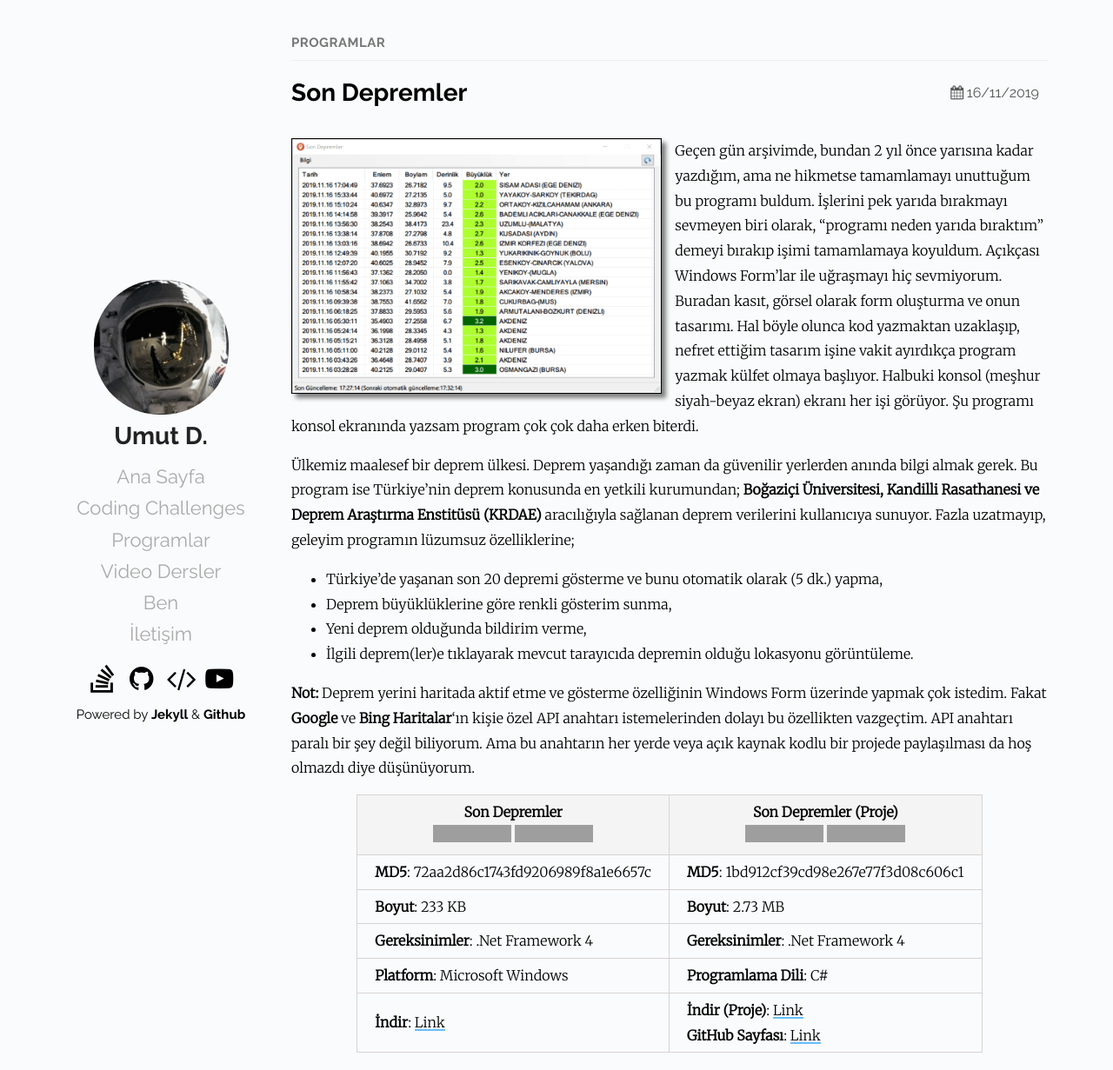
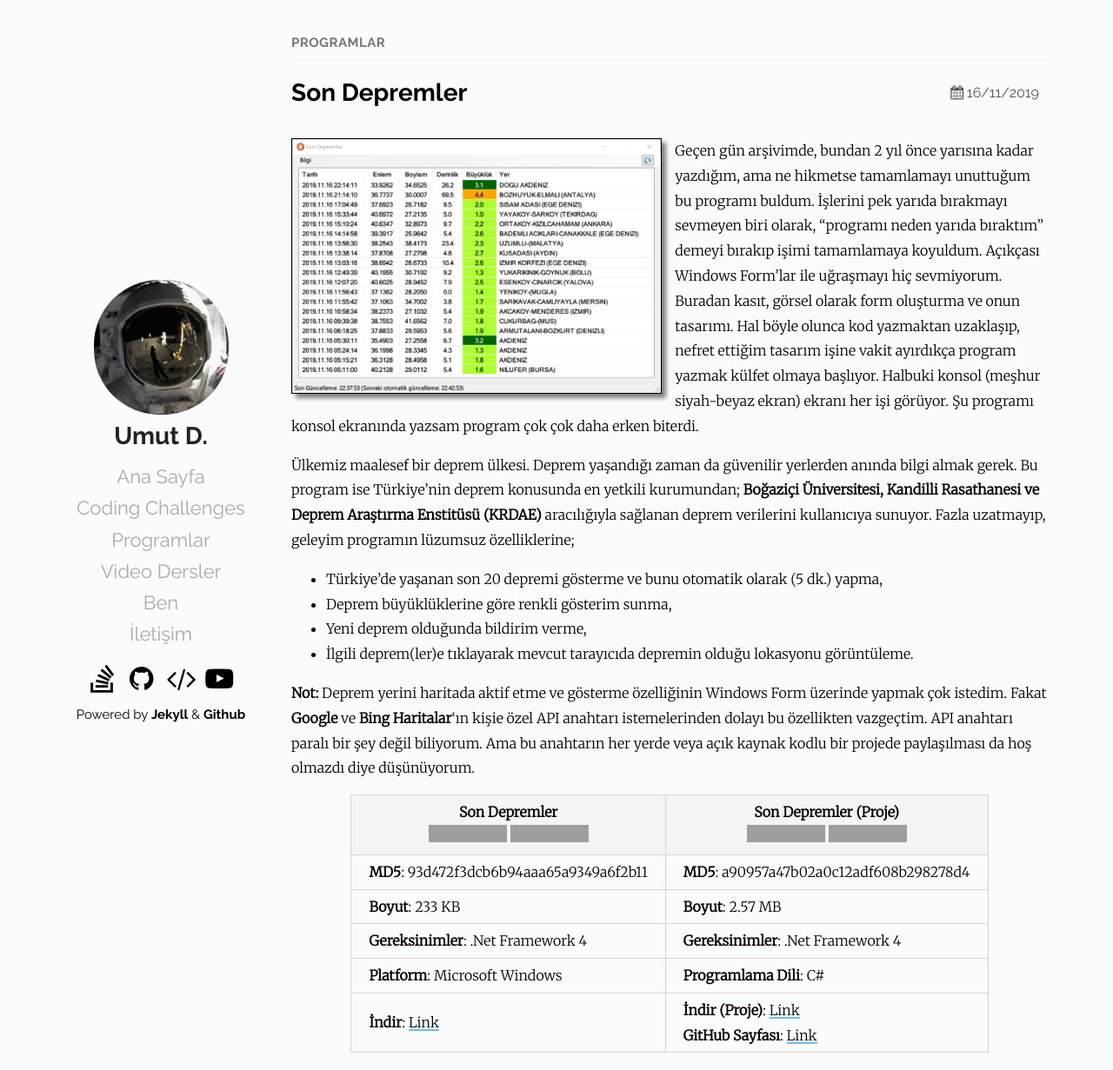
Before and after one commit to Umut-D/umutd.com, a Jekyll site: the page built from _posts/programlar/2019-11-16-son-depremler.md, in a window 1280 px wide and 1231 px high. Shown: the whole window at 87% size. Built offline with Jekyll 4.4.1, drawn with Linux system fonts in a browser that asks for light colours; grey boxes are pictures that could not be loaded.

```diff
--- a/_posts/programlar/2019-11-16-son-depremler.md
+++ b/_posts/programlar/2019-11-16-son-depremler.md
@@ -20,10 +20,10 @@
 **Not:** Deprem yerini haritada aktif etme ve gösterme özelliğinin Windows Form üzerinde yapmak çok istedim. Fakat **Google** ve **Bing Haritalar**'ın kişie özel API anahtarı istemelerinden dolayı bu özellikten vazgeçtim. API anahtarı paralı bir şey değil biliyorum. Ama bu anahtarın her yerde veya açık kaynak kodlu bir projede paylaşılması da hoş olmazdı diye düşünüyorum.
 
 {:.tablo-ortali}
-| Son Depremler <br>![Versiyon](https://img.shields.io/badge/Versiyon-1.00-blueviolet.svg?style=flat) ![Durum](https://img.shields.io/badge/Durum-Çalışıyor-success.svg?style=flat) |  Son Depremler (Proje)<br>![Lisans](https://img.shields.io/badge/Lisans-MIT-blue.svg?style=flat) ![Durum](https://img.shields.io/badge/Proje-Devam_Ediyor-success.svg?style=flat)|
+| Son Depremler <br>![Versiyon](https://img.shields.io/badge/Versiyon-1.01-blueviolet.svg?style=flat) ![Durum](https://img.shields.io/badge/Durum-Çalışıyor-success.svg?style=flat) |  Son Depremler (Proje)<br>![Lisans](https://img.shields.io/badge/Lisans-MIT-blue.svg?style=flat) ![Durum](https://img.shields.io/badge/Proje-Devam_Ediyor-success.svg?style=flat)|
 |----------------------------------------- -|-------------------------------------------|
-| **MD5**: 72aa2d86c1743fd9206989f8a1e6657c | **MD5**: 1bd912cf39cd98e267e77f3d08c606c1 |
-| **Boyut**:  233 KB                       | **Boyut**:  2.73 MB                         |
+| **MD5**: 93d472f3dcb6b94aaa65a9349a6f2b11 | **MD5**: a90957a47b02a0c12adf608b298278d4 |
+| **Boyut**:  233 KB                       | **Boyut**:  2.57 MB                         |
 | **Gereksinimler**: .Net Framework 4     | **Gereksinimler**: .Net Framework 4    |
 | **Platform**: Microsoft Windows           | **Programlama Dili**: C#                  |
 | **İndir**: [Link](https://www.dropbox.com/s/ohlch6m0icorxes/son-depremler.zip?dl=1)         | **İndir (Proje)**: [Link](https://www.dropbox.com/s/jjx7d3xfftkkooj/son-depremler-proje.zip?dl=1) <br> **GitHub Sayfası**: [Link](https://github.com/Umut-D/Son-Depremler)                    |
```
Also changed, not shown: images/programlar/son-depremler.png.
